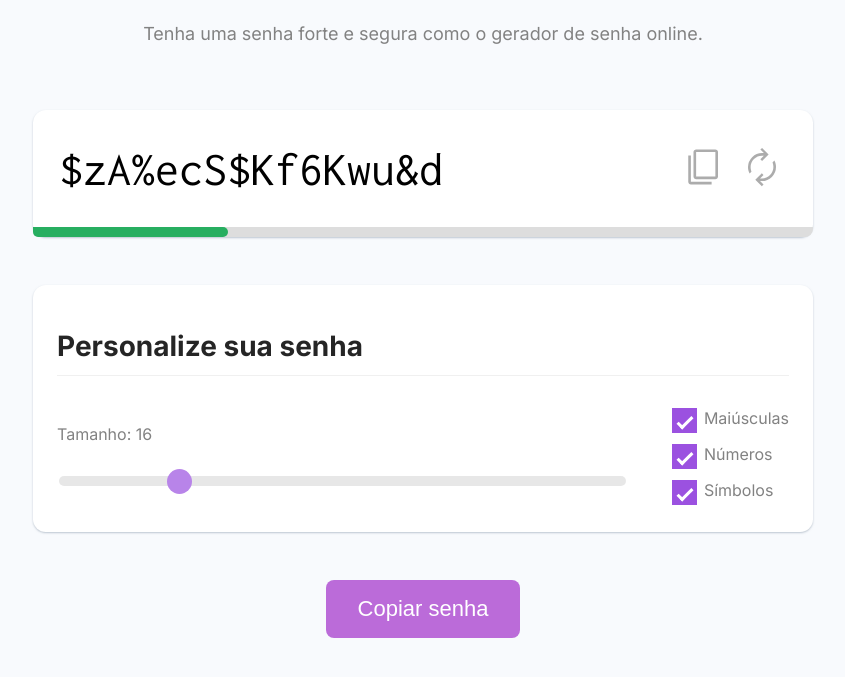
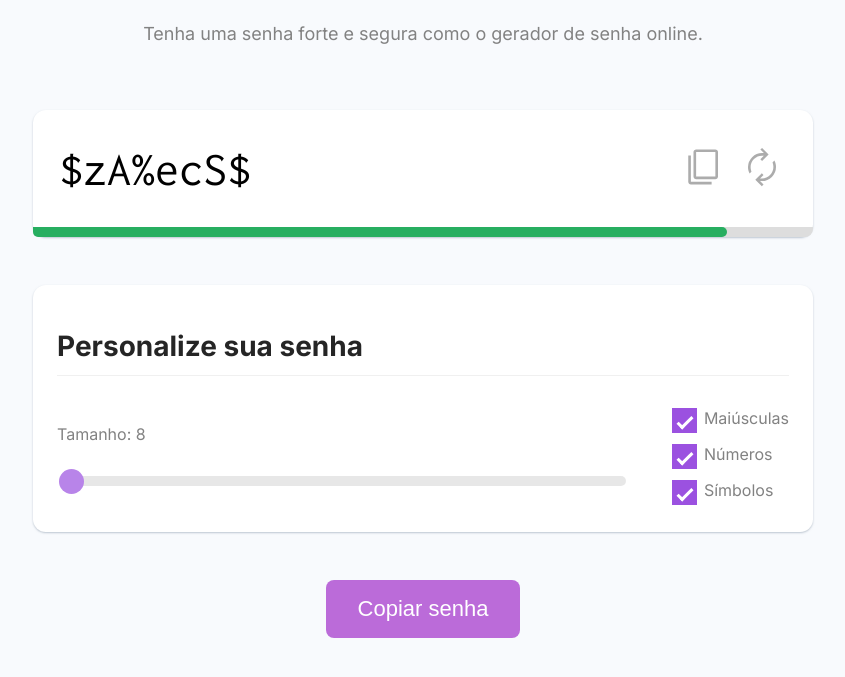
Before and after one commit to lucaslirah/dev_samurai, a plain HTML site: page gerador_de_senha/index.html in a window 1280 px wide. Shown: the part 133-810 px from the top of the page, without its empty margins (217-1062 px from the left). Drawn offline with Linux system fonts and the light colour scheme.

Commit message:
ajustando a barra - p2

```diff
--- a/gerador_de_senha/index.html
+++ b/gerador_de_senha/index.html
@@ -40,8 +40,8 @@
       <h3 class="title">Personalize sua senha</h3>
       <div class="actions">
         <div class="password-length">
-          <p>Tamanho: <span id="password-length-text">16</span></p>
-          <input type="range" name="password-length" id="password-length" value="16" min="4" max="64" class="slider">
+          <p>Tamanho: <span id="password-length-text">8</span></p>
+          <input type="range" name="password-length" id="password-length" value="8" min="8" max="30" class="slider">
         </div>
 
         <div class="config">
--- a/gerador_de_senha/script.js
+++ b/gerador_de_senha/script.js
@@ -1,4 +1,4 @@
-let passwordLength = 16;
+let passwordLength = 8;
 
 const upperCaseCheck = document.querySelector("#uppercase-check");
 const numberCheck = document.querySelector("#number-check");
@@ -38,11 +38,16 @@ const generatePasswords = ()=> {
 }
 
 const calculateStrength = () => {
-  const percentage = Math.round((passwordLength / 64) * 100);
+  // T*15 + M*20 + N*25 + S*40 = 100
+  const percentage = Math.round(
+    (passwordLength / 30) * 15 +
+    (upperCaseCheck.checked ? 20 : 0) +
+    (numberCheck.checked ? 25 : 0) +
+    (symbolCheck.checked ? 40 : 0)
+  );
 
   securityIndicatorBar.style.width = `${percentage}%`;
 }
-
 
 const copyPassword = () => {
   const passwordElement = document.querySelector('#password');
```
